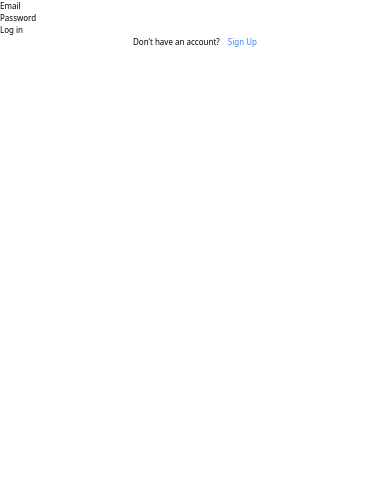
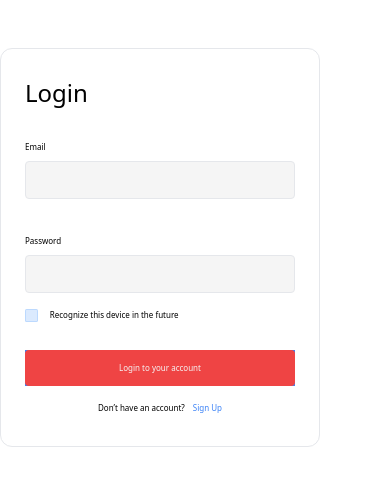
Before and after one commit to Giddyware/nftSite, a React (Vite) app: page /login in a window 390 px wide. Shown: the top 486 px of the page. Built offline with nearby package versions, Linux system fonts and the light colour scheme; no server answers.

Commit message:
fix: worked on the login and registration  UI

```diff
--- a/src/App.jsx
+++ b/src/App.jsx
@@ -96,9 +96,9 @@ const App = () => {
       <Route
         path="/dashboard"
         element={
-          <ProtectedRoute>
-            <Dashboard />
-          </ProtectedRoute>
+          // <ProtectedRoute>
+          <Dashboard />
+          // </ProtectedRoute>
         }
       />
       {/* <ProtectedRoute path="/profile" element={<Profile />} /> */}
--- a/src/Container/ProtectedRoute.jsx
+++ b/src/Container/ProtectedRoute.jsx
@@ -9,14 +9,8 @@ const ProtectedRoute = ({ children }) => {
   return isAuthenticated || authToken ? (
     { children }
   ) : (
-    <Navigate to="/login" replace />
+    <Navigate to="/auth" replace />
   );
 };
 
-//   if (!isSignedIn) {
-//     return <Navigate to="/" replace />;
-//   }
-//   return children;
-// };
-
 export default ProtectedRoute;
--- a/src/components/FormField.jsx
+++ b/src/components/FormField.jsx
@@ -13,8 +13,8 @@ const FormInput = ({ name, className, ...rest }) => {
         'body-100 peer w-full rounded-lg border border-brand-100 bg-neutral-100 px-8 py-6 font-bold text-brand-900 caret-brand-500 outline-none autofill:bg-neutral-100 focus:border-brand-500 aria-[invalid="true"]:!border-accent-200 aria-[invalid="true"]:!text-accent-200 focus:aria-[invalid="true"]:!border-accent-200 focus:aria-[invalid="true"]:!ring-accent-200 hover:border-brand-500 dark:border-brand-600 dark:bg-brand-700 dark:text-neutral-100 dark:autofill:bg-brand-700 dark:focus:border-brand-500 dark:hover:border-brand-500',
         className
       )}
-    //   aria-invalid={errors?.[name] ? "true" : "false"}
-    //   aria-errormessage={`errors-${name}`}
+      //   aria-invalid={errors?.[name] ? "true" : "false"}
+      //   aria-errormessage={`errors-${name}`}
       {...rest}
     />
   );
--- a/src/components/Login/Login.jsx
+++ b/src/components/Login/Login.jsx
@@ -1,89 +1,14 @@
 // import { FormProvider } from "react-hook-form";
-import FormField from "../FormField";
-// import Text from "../Text";
-import { AuthContext } from "../../Container/Auth";
-// // import { Link, useNavigate } from "react-router-dom";
-
-// const Login = () => {
-// const { status, changeStatus } = useContext(AuthContext);
-
-//   let methods;
-
-//   return (
-//     <FormProvider {...methods}>
-//       <form
-//         className="w-[90%] md:w-full max-w-[40rem] rounded-3xl px-12 py-16 shadow-100 dark:bg-blue-600 max-md:mt-24 bg-white border-[1px] outline-slate-700 outline-4"
-//         // onSubmit={methods.handleSubmit(onSubmit)}
-//       >
-//         <fieldset className="grid grid-cols-6 gap-8">
-//           <Text as="legend" className="text-5xl font-normal tracking-300">
-//             Login
-//           </Text>
-
-//           <FormField
-//             type="email"
-//             name="email"
-//             label={"Email Address"}
-//             className="col-span-6 mt-10"
-//             autoComplete="username"
-//           />
-
-//           <FormField
-//             type="password"
-//             name="password"
-//             label={"Password"}
-//             className="col-span-6"
-//             autoComplete="new-password"
-//           />
-
-//           <button
-//             type="button"
-//             className="flex items-center col-span-6 gap-6 group"
-//             // aria-pressed={persist}
-//             // onClick={setPersist}
-//           >
-//             <span className="inline-grid aspect-square w-[1.6rem] place-items-center rounded-[0.2rem] border  border-blue-400/25 bg-blue-100 group-hover:border-blue-500 group-aria-pressed:bg-blue-500 dark:bg-blue-700 dark:group-aria-pressed:bg-blue-500">
-//               <img
-//                 // src={icons.actions.check}
-//                 className="hidden group-aria-pressed:block"
-//               />
-//             </span>
-
-//             <span className="body-100">
-//               Recognize this device in the future
-//             </span>
-//           </button>
-
-//           <div className="col-span-6 mt-6 bg-blue-500 hover:bg-neutral-100 hover:text-blue-500">
-//             <button
-//               type="submit"
-//               // disabled={!isSubmittable}
-//               className="w-full p-6 font-normal transition duration-500 bg-red-500 border-none outline-none btn text-500 text-neutral-100 focus:bg-neutral-100 focus:text-blue-500 hover:bg-neutral-100 hover:text-blue-500"
-//             >
-//               Login to your account
-//             </button>
-//           </div>
-
-//           <div className="flex items-center justify-center col-span-6 gap-4 text-500">
-//             <Text>Don’t have an account?</Text>
-//             <div className="text-blue-500 " onClick={() => changeStatus()}>
-//               Sign Up
-//             </div>
-//           </div>
-//         </fieldset>
-//       </form>
-//     </FormProvider>
-//   );
-// };
-// export default Login;
-
-// LoginForm.js
-// import React from 'react';
+import React from "react";
 import { useContext, useState } from "react";
 import { useForm } from "react-hook-form";
 import { useDispatch, useSelector } from "react-redux";
+import { z } from "zod";
+import { useNavigate } from "react-router-dom";
+import { toast } from "react-toastify";
+
+import { AuthContext } from "../../Container/Auth";
 import { login } from "../../context/auth/authActions";
-import { z } from "zod";
 
 const schema = z.object({
   email: z.string().nonempty("Email is required").email("Invalid email format"),
@@ -101,6 +26,8 @@ const Login = () => {
     formState: { errors },
   } = useForm();
 
+  const navigate = useNavigate();
+
   const error = useSelector((state) => state.auth.error);
 
   const onSubmit = (data) => {
@@ -109,40 +36,97 @@ const Login = () => {
       setLoading(true);
       console.log(validData, "validData");
 
-      console.log(validData, "val");
       dispatch(login(validData));
+      toast.success("Login Successful");
+      // navigate("/dashboard");
       setLoading(false);
-      // Reset form values here if needed
     } catch (error) {
       console.error(error);
     }
   };
 
   return (
-    <form onSubmit={handleSubmit(onSubmit)}>
-      <div>
+    <form
+      className="w-[90%] md:w-full max-w-[40rem] rounded-3xl px-12 py-16 shadow-100 dark:bg-blue-600 max-md:mt-24 bg-white border-[1px] outline-slate-700 outline-4"
+      onSubmit={handleSubmit(onSubmit)}
+    >
+      <fieldset className="grid grid-cols-6 gap-8">
+        <p as="legend" className="text-5xl font-normal tracking-300">
+          Login
+        </p>
+
+        <div className="flex flex-col-reverse col-span-6 gap-4 mt-10">
+          <input
+            className='body-100 peer w-full rounded-lg border border-brand-100 bg-neutral-100 px-8 py-6 font-bold text-brand-900 caret-brand-500 outline-none autofill:bg-neutral-100 focus:border-brand-500 aria-[invalid="true"]:!border-accent-200 aria-[invalid="true"]:!text-accent-200 focus:aria-[invalid="true"]:!border-accent-200 focus:aria-[invalid="true"]:!ring-accent-200 hover:border-brand-500 dark:border-brand-600 dark:bg-brand-700 dark:text-neutral-100 dark:autofill:bg-brand-700 dark:focus:border-brand-500 dark:hover:border-brand-500'
+            type="email"
+            id="email"
+            {...loginForm("email")}
+          />
+          <div className='flex items-center justify-between text-brand-400 peer-aria-[invalid="true"]:!text-accent-200 dark:text-brand-300'>
             <label htmlFor="email">Email</label>
-        <input type="email" id="email" {...loginForm("email")} />
-        {errors.email && <span>{errors.email.message}</span>}
+            {errors.email && (
+              <span className="text-200 font-semibold leading-200 tracking-[-0.21px]">
+                {errors.email.message}
+              </span>
+            )}
+          </div>
         </div>
 
-      <div>
+        <div className="flex flex-col-reverse col-span-6 gap-4 mt-10">
+          <input
+            className='body-100 peer w-full rounded-lg border border-brand-100 bg-neutral-100 px-8 py-6 font-bold text-brand-900 caret-brand-500 outline-none autofill:bg-neutral-100 focus:border-brand-500 aria-[invalid="true"]:!border-accent-200 aria-[invalid="true"]:!text-accent-200 focus:aria-[invalid="true"]:!border-accent-200 focus:aria-[invalid="true"]:!ring-accent-200 hover:border-brand-500 dark:border-brand-600 dark:bg-brand-700 dark:text-neutral-100 dark:autofill:bg-brand-700 dark:focus:border-brand-500 dark:hover:border-brand-500'
+            type="password"
+            id="password"
+            {...loginForm("password")}
+          />
           <label htmlFor="password">Password</label>
-        <input type="password" id="password" {...loginForm("password")} />
-        {errors.password && <span>{errors.password.message}</span>}
+          {errors.password && (
+            <span className="text-200 font-semibold leading-200 tracking-[-0.21px]">
+              {errors.password.message}
+            </span>
+          )}
         </div>
 
-      {error && <span>{error.message}</span>}
+        <button
+          type="button"
+          className="flex items-center col-span-6 gap-6 group"
+          onClick={() => {}}
+        >
+          <span className="inline-grid aspect-square w-[1.6rem] place-items-center rounded-[0.2rem] border  border-blue-400/25 bg-blue-100 group-hover:border-blue-500 group-aria-pressed:bg-blue-500 dark:bg-blue-700 dark:group-aria-pressed:bg-blue-500">
+            <img
+              // src={icons.actions.check}
+              className="hidden group-aria-pressed:block"
+            />
+          </span>
 
-      <button type="submit" disabled={loading}>
-        {loading ? "Logging in..." : "Log in"}
+          <span className="body-100">Recognize this device in the future</span>
         </button>
+        <div className="col-span-6 mt-6 bg-blue-500 hover:bg-neutral-100 hover:text-blue-500">
+          <button
+            type="submit"
+            disabled={loading}
+            className="w-full p-6 font-normal transition duration-500 bg-red-500 border-none rounded-lg outline-none btn text-500 text-neutral-100 focus:bg-neutral-100 focus:text-blue-500 hover:bg-neutral-200 hover:text-blue-500 hover:rounded-lg"
+          >
+            {loading ? <span>Logging you in</span> : " Login to your account"}
+          </button>
+        </div>
+
+        {error && (
+          <span className="width-max-context text-200 text-red-500 font-semibold leading-200 tracking-[-0.21px]">
+            *{error.message}
+          </span>
+        )}
+
         <div className="flex items-center justify-center col-span-6 gap-4 text-500">
           <p>Don’t have an account?</p>
-        <div className="text-blue-500 " onClick={() => changeStatus()}>
+          <div
+            className="text-blue-500 cursor-pointer"
+            onClick={() => changeStatus()}
+          >
             Sign Up
           </div>
         </div>
+      </fieldset>
     </form>
   );
 };
--- a/src/components/Register/Register.jsx
+++ b/src/components/Register/Register.jsx
@@ -1,79 +1,10 @@
-// import { FormProvider } from "react-hook-form";
-// // import { Link, useNavigate } from "react-router-dom";
-// import Text from "../Text";
-import FormField from "../FormField";
-// import { Link } from "react-router-dom/dist";
-// import { useContext } from "react";
-// import { AuthContext } from "../../Container/Auth";
-
-// const RegisterForm = () => {
-//   const { status, changeStatus } = useContext(AuthContext);
-
-//   let methods;
-//   return (
-//     <FormProvider {...methods}>
-//       <form
-//         className="w-[90%] md:w-full max-w-[40rem]  rounded-3xl  px-12 py-16 shadow-100 dark:bg-blue-600 max-md:mt-24 border-[1px] outline-slate-700 outline-4"
-//         // onSubmit={methods.handleSubmit(onSubmit)}
-//       >
-//         <fieldset className="grid grid-cols-6 gap-8">
-//           <Text as="legend" className="text-5xl font-normal tracking-300">
-//             Register
-//           </Text>
-
-//           <FormField
-//             type="email"
-//             name="email"
-//             label={"Email Address"}
-//             className="col-span-6 mt-10"
-//             autoComplete="username"
-//           />
-
-//           <FormField
-//             type="password"
-//             name="password"
-//             label={"Password"}
-//             className="col-span-6"
-//             autoComplete="new-password"
-//           />
-
-//           <FormField
-//             type="password"
-//             name="countersign"
-//             label={"Confirm Password"}
-//             className="col-span-6"
-//             autoComplete="new-password"
-//           />
-
-//           <div className="col-span-6 mt-6 bg-blue-500 hover:bg-neutral-100 hover:text-blue-500">
-//             <button
-//               type="submit"
-//               //   disabled={!isSubmittable}
-//               className="w-full p-6 font-normal transition duration-500 bg-red-500 border-none outline-none btn text-500 text-neutral-100 focus:bg-neutral-100 focus:text-blue-500 hover:bg-neutral-100 hover:text-blue-500"
-//             >
-//               Create an account
-//             </button>
-//           </div>
-
-//           <div className="flex items-center justify-center col-span-6 gap-4 text-500">
-//             <Text>Already have an account?</Text>
-//             <div className="text-blue-500" onClick={() => changeStatus()}>
-//               Login
-//             </div>
-//           </div>
-//         </fieldset>
-//       </form>
-//     </FormProvider>
-//   );
-// };
-// export default RegisterForm;
-
-import { useState } from "react";
+import { useContext, useState } from "react";
 import { useDispatch, useSelector } from "react-redux";
 import { useForm } from "react-hook-form";
 import { z } from "zod";
 import { register as registerUser } from "../../context/auth/authActions";
 import { zodResolver } from "@hookform/resolvers/zod";
+import { AuthContext } from "../../Container/Auth";
 
 const schema = z.object({
   username: z.string().nonempty("UserName is required"),
@@ -83,6 +14,7 @@ const schema = z.object({
 });
 
 const RegisterForm = () => {
+  const { status, changeStatus } = useContext(AuthContext);
   const [loading, setLoading] = useState(false);
   const dispatch = useDispatch();
   const error = useSelector((state) => state.auth.error);
@@ -108,51 +40,93 @@ const RegisterForm = () => {
   };
 
   return (
-    <div>
-      <h1>Sign Up</h1>
-      <form onSubmit={handleSubmit(onSubmit)}>
-        <div>
-          <label htmlFor="username">Username</label>
-          <input type="text" id="username" {...registerForm("username")} />
-          {errors.username && <span>{errors.username.message}</span>}
+    <form
+      className="w-[90%] md:w-full max-w-[40rem] rounded-3xl px-12 py-16 shadow-100 dark:bg-blue-600 max-md:mt-24 bg-white border-[1px] outline-slate-700 outline-4"
+      onSubmit={handleSubmit(onSubmit)}
+    >
+      <fieldset className="grid grid-cols-6 gap-8">
+        <p as="legend" className="text-5xl font-normal tracking-300">
+          Register
+        </p>
+
+        <div className="flex flex-col-reverse col-span-6 gap-4 mt-10">
+          <input
+            className='body-100 peer w-full rounded-lg border border-brand-100 bg-neutral-100 px-8 py-6 font-bold text-brand-900 caret-brand-500 outline-none autofill:bg-neutral-100 focus:border-brand-500 aria-[invalid="true"]:!border-accent-200 aria-[invalid="true"]:!text-accent-200 focus:aria-[invalid="true"]:!border-accent-200 focus:aria-[invalid="true"]:!ring-accent-200 hover:border-brand-500 dark:border-brand-600 dark:bg-brand-700 dark:text-neutral-100 dark:autofill:bg-brand-700 dark:focus:border-brand-500 dark:hover:border-brand-500'
+            type="username"
+            id="username"
+            {...registerForm("username")}
+          />
+          <div className='flex items-center justify-between text-brand-400 peer-aria-[invalid="true"]:!text-accent-200 dark:text-brand-300'>
+            <label htmlFor="username">Username</label>
+            {errors.username && (
+              <span className="text-200 font-semibold leading-200 tracking-[-0.21px]">
+                {errors.username.message}
+              </span>
+            )}
+          </div>
         </div>
 
-        <div>
-          <label htmlFor="email">Email</label>
-          <input type="email" id="email" {...registerForm("email")} />
-          {errors.email && <span>{errors.email.message}</span>}
+        <div className="flex flex-col-reverse col-span-6 gap-4 mt-10">
+          <input
+            className='body-100 peer w-full rounded-lg border border-brand-100 bg-neutral-100 px-8 py-6 font-bold text-brand-900 caret-brand-500 outline-none autofill:bg-neutral-100 focus:border-brand-500 aria-[invalid="true"]:!border-accent-200 aria-[invalid="true"]:!text-accent-200 focus:aria-[invalid="true"]:!border-accent-200 focus:aria-[invalid="true"]:!ring-accent-200 hover:border-brand-500 dark:border-brand-600 dark:bg-brand-700 dark:text-neutral-100 dark:autofill:bg-brand-700 dark:focus:border-brand-500 dark:hover:border-brand-500'
+            type="email"
+            id="email"
+            {...registerForm("email")}
+          />
+          <div className='flex items-center justify-between text-brand-400 peer-aria-[invalid="true"]:!text-accent-200 dark:text-brand-300'>
+            <label htmlFor="email">Email</label>
+            {errors.email && (
+              <span className="text-200 font-semibold leading-200 tracking-[-0.21px]">
+                {errors.email.message}
+              </span>
+            )}
+          </div>
         </div>
 
-        <div>
-          <label htmlFor="email">Email</label>
-          <input type="email" id="email" {...registerForm("email")} />
-          {errors.email && <span>{errors.email.message}</span>}
-        </div>
-
-        <div>
-          <label htmlFor="passwordConfirm">Confirm Password</label>
+        <div className="flex flex-col-reverse col-span-6 gap-4 mt-10">
           <input
+            className='body-100 peer w-full rounded-lg border border-brand-100 bg-neutral-100 px-8 py-6 font-bold text-brand-900 caret-brand-500 outline-none autofill:bg-neutral-100 focus:border-brand-500 aria-[invalid="true"]:!border-accent-200 aria-[invalid="true"]:!text-accent-200 focus:aria-[invalid="true"]:!border-accent-200 focus:aria-[invalid="true"]:!ring-accent-200 hover:border-brand-500 dark:border-brand-600 dark:bg-brand-700 dark:text-neutral-100 dark:autofill:bg-brand-700 dark:focus:border-brand-500 dark:hover:border-brand-500'
             type="password"
             id="passwordConfirm"
             {...registerForm("passwordConfirm")}
           />
-          {errors.passwordConfirm && (
-            <span>{errors.passwordConfirm.message}</span>
-          )}
+          <div className='flex items-center justify-between text-brand-400 peer-aria-[invalid="true"]:!text-accent-200 dark:text-brand-300'>
+            <label htmlFor="passwordConfirm">Confirm Password </label>
+            {errors.passwordConfirm && (
+              <span className="text-200 font-semibold leading-200 tracking-[-0.21px]">
+                {errors.passwordConfirm.message}
+              </span>
+            )}
+          </div>
         </div>
 
-        {/* {error && <span>{error}</span>} */}
+        <div className="col-span-6 mt-6 bg-blue-500 rounded-lg hover:bg-neutral-100 hover:text-blue-500">
+          <button
+            type="submit"
+            disabled={loading}
+            className="w-full p-6 font-normal transition duration-500 bg-red-500 border-none outline-none btn text-500 text-neutral-100 focus:bg-neutral-100 focus:text-blue-500 hover:bg-neutral-200 hover:text-blue-500 hover:rounded-lg"
+          >
+            {loading ? <span>Signing up...</span> : <span>Sign Up.</span>}
+          </button>
+        </div>
+
         {error && (
-          <span>
-            {error.status}: {error.message}
+          <span className="width-max-context text-200 text-red-500 font-semibold leading-200 tracking-[-0.21px]">
+            {error.status}: *{error.message}
           </span>
         )}
 
-        <button type="submit" disabled={loading}>
-          {loading ? "Signing up..." : "Sign Up"}
-        </button>
-      </form>
-    </div>
+        <div className="flex items-center justify-center col-span-6 gap-4 text-500">
+          <p>Already have an account?</p>
+          <div
+            className="text-blue-500 cursor-pointer"
+            onClick={() => changeStatus()}
+          >
+            Log in
+          </div>
+        </div>
+      </fieldset>
+    </form>
   );
 };
 
--- a/src/context/auth/authActions.js
+++ b/src/context/auth/authActions.js
@@ -1,6 +1,10 @@
 import Cookies from "js-cookie";
 import { authStart, authSuccess, authFailure, logout } from "./authSlice";
 import { loginUser, registerUser } from "./authApi";
+import { toast } from "react-toastify";
+
+
+
 
 export const register = (userData) => async (dispatch) => {
   console.log(userData, "userData");
@@ -21,6 +25,8 @@ export const login = (userData) => async (dispatch) => {
     console.log(user, "loginUser");
     Cookies.set("authToken", user.token, { expires: 7 }); // Store the authentication token in a cookie
     dispatch(authSuccess(user));
+    toast.success("Login Successful");
+
   } catch (error) {
     dispatch(authFailure(error));
   }
--- a/src/index.css
+++ b/src/index.css
@@ -376,3 +376,7 @@ input[type="file"]::file-selector-button:hover {
   -webkit-transition: all 0.5s ease;
   -moz-transition: all 0.5s ease;
 }
+
+.width-max-context {
+  width: max-content;
+}
```
Also changed, not shown: 1 other file (tests, documents, lock files or other folders). Lines whose indentation alone changed are shown as unchanged.
